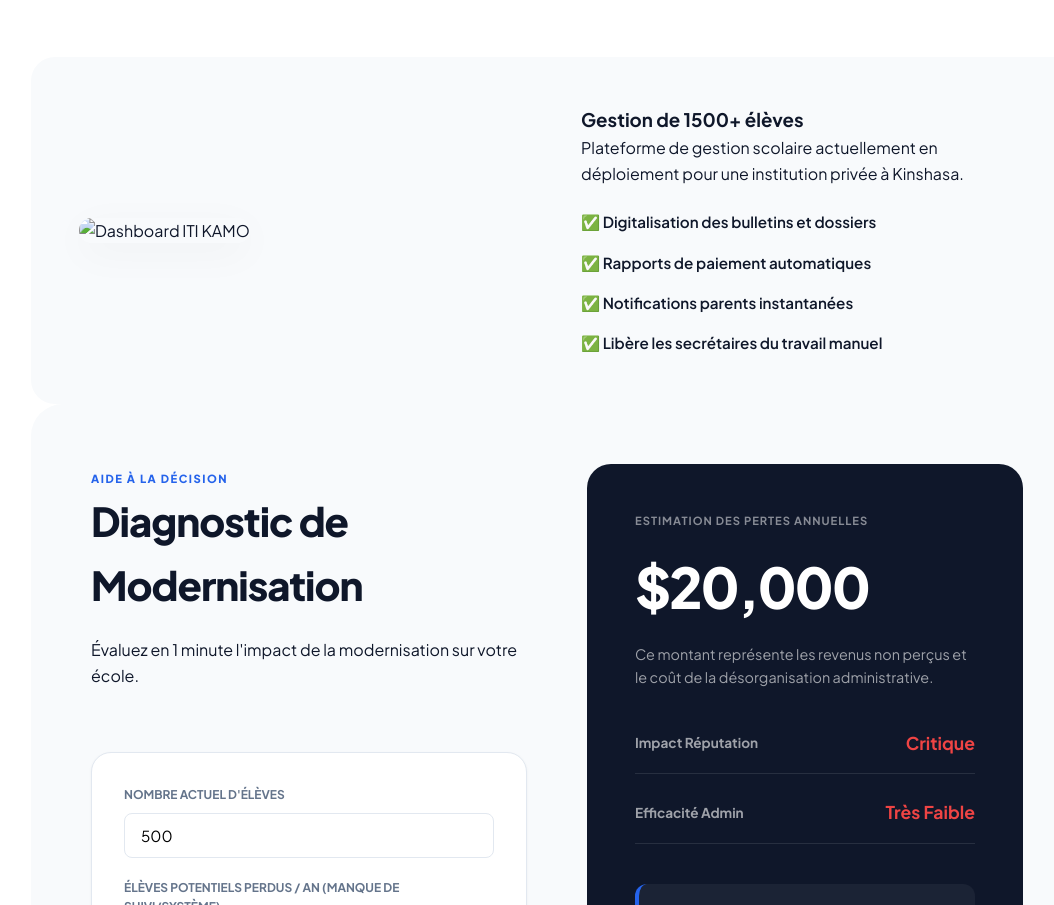
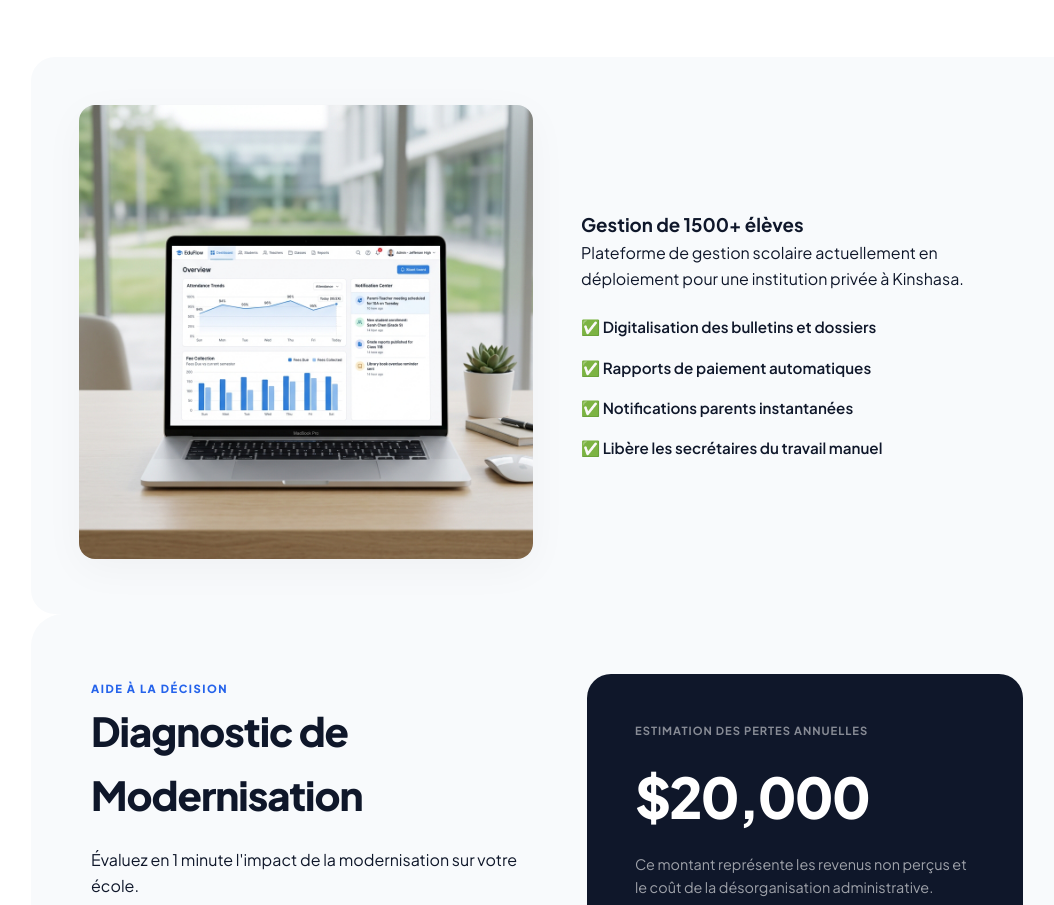
Before and after one commit to Grasse-maker/congoboost-orchestrator, a plain HTML site: page index.html in a window 1280 px wide. Shown: the part 1454-2359 px from the top of the page, without its empty margins (83-1137 px from the left). Drawn offline with Linux system fonts and the light colour scheme; no server answers.

Commit message:
Fix: Add high-quality dashboard mockup image and update index.html link.

```diff
--- a/index.html
+++ b/index.html
@@ -71,7 +71,7 @@
         </div>
         <div class="case-study">
             <div class="case-image-container">
-                <img src="school_system_dashboard_mockup_1778252023585.png" alt="Dashboard ITI KAMO" style="width: 100%; border-radius: 16px; box-shadow: var(--shadow-md);">
+                <img src="dashboard_iti_kamo.png" alt="Dashboard ITI KAMO" style="width: 100%; border-radius: 16px; box-shadow: var(--shadow-md);">
             </div>
             <div>
                 <h3>Gestion de 1500+ élèves</h3>
```
Also changed, not shown: dashboard_iti_kamo.png (added).
